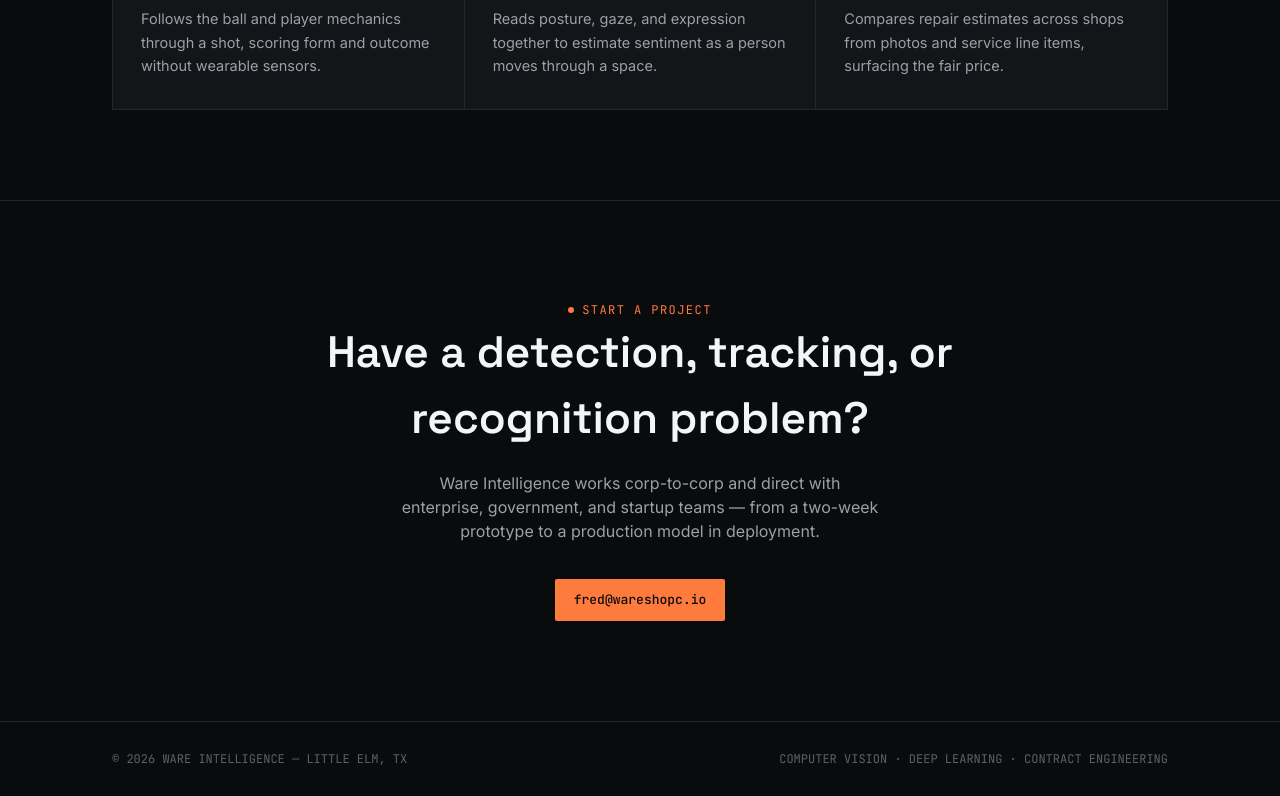
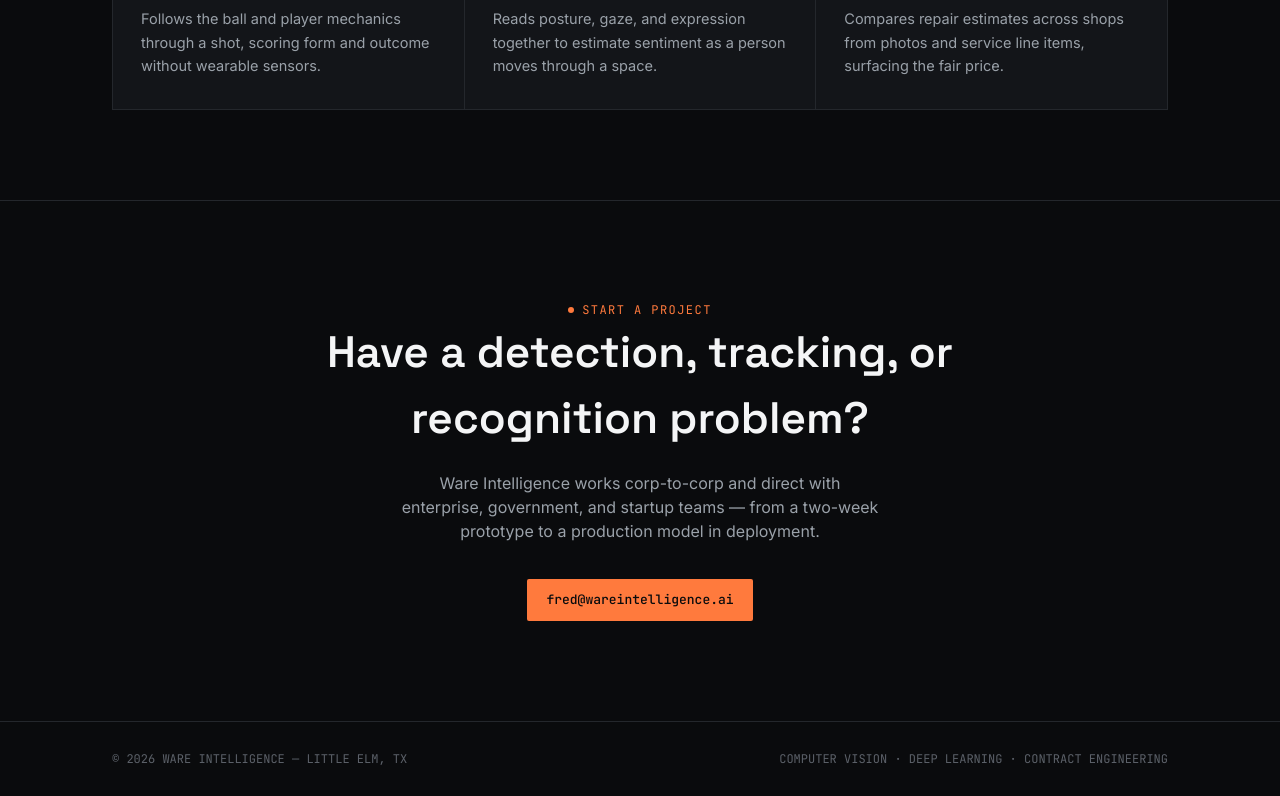
Before and after one commit to fware/wareintelligence, a plain HTML site: page index.html in a window 1280 px wide. Shown: the part 1562-2358 px from the top of the page. Drawn offline with Linux system fonts and the light colour scheme.

Commit message:
Update email link in index.html

```diff
--- a/index.html
+++ b/index.html
@@ -448,7 +448,7 @@
     <div class="eyebrow" style="justify-content:center;">Start a Project</div>
     <h2>Have a detection, tracking, or recognition problem?</h2>
     <p>Ware Intelligence works corp-to-corp and direct with enterprise, government, and startup teams — from a two-week prototype to a production model in deployment.</p>
-    <a href="mailto:fred@wareshopc.io" class="btn btn-primary">fred@wareshopc.io</a>
+    <a href="mailto:fred@wareintelligence.ai" class="btn btn-primary">fred@wareintelligence.ai</a>
   </div>
 </section>
 
```
